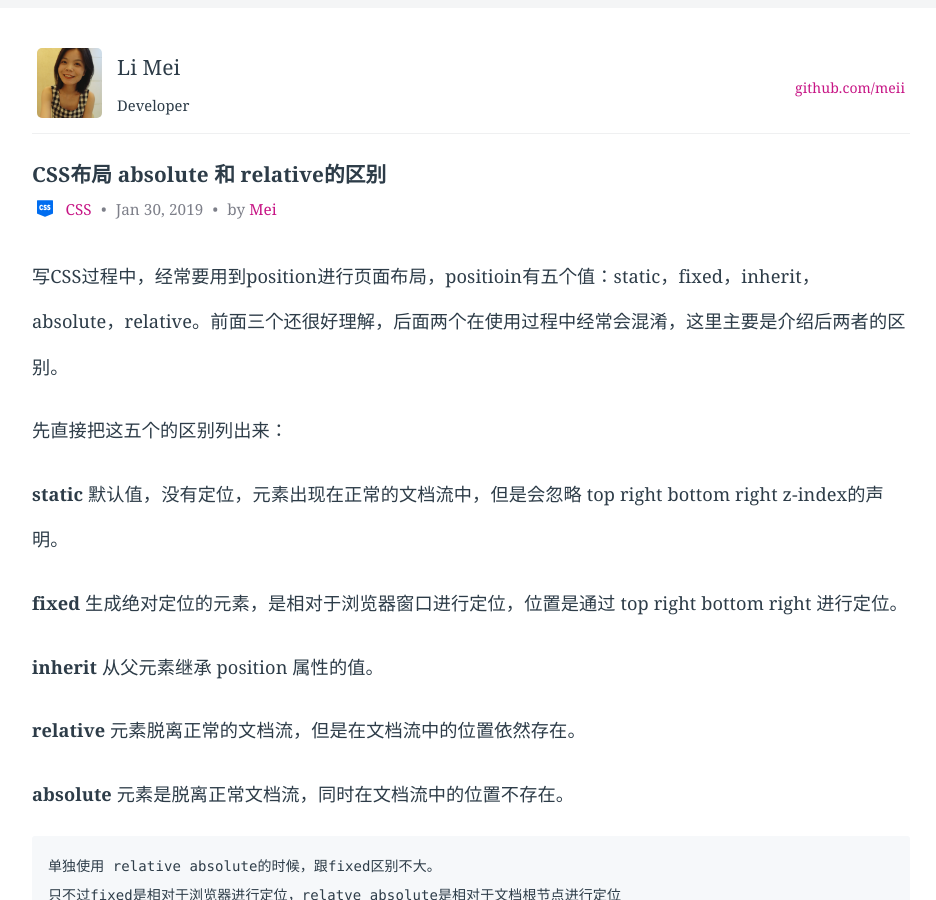
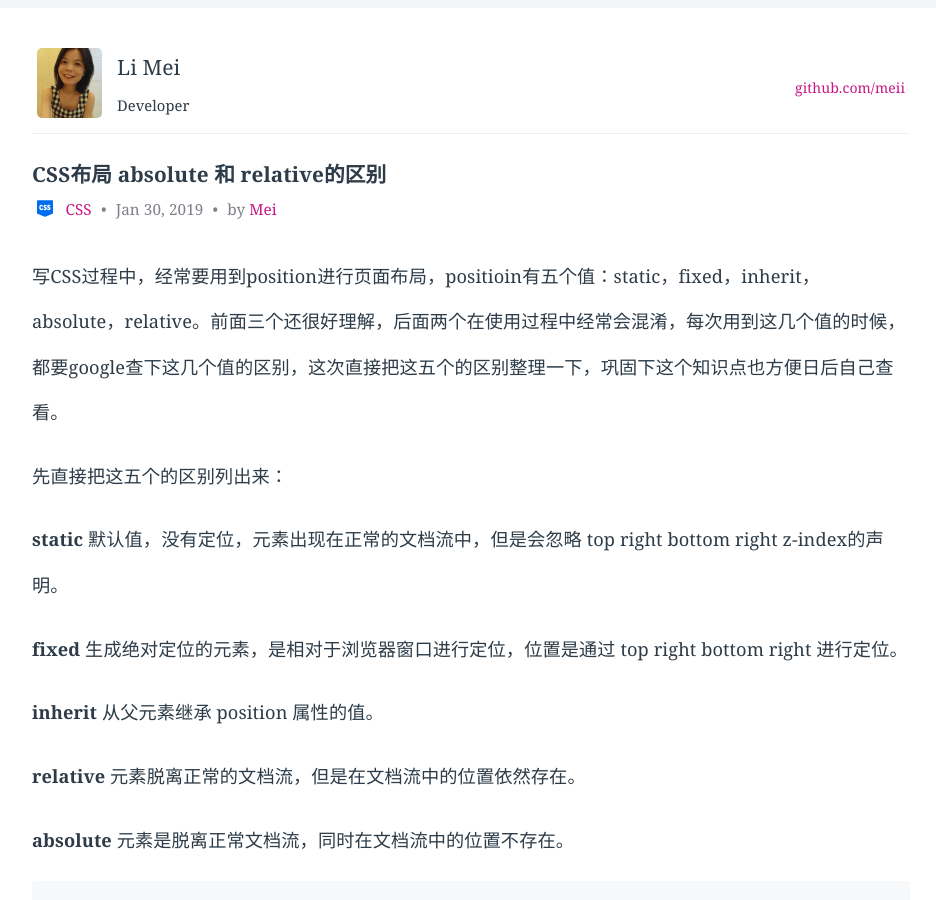
Before and after one commit to LiMeii/LiMeii.github.io, a Jekyll site: the page built from _posts/2019-01-30-css-position.md, in a window 1280 px wide and 900 px high. Shown: the whole window, without its empty margins (177-1113 px from the left). Built offline with Jekyll 4.4.1, drawn with Linux system fonts in a browser that asks for light colours.

Commit message:
update css position post

```diff
--- a/_posts/2019-01-30-css-position.md
+++ b/_posts/2019-01-30-css-position.md
@@ -13,7 +13,7 @@ layout: post
     <span>by <a class="github-link" href="http://github.com/limeii" title="http://github.com/limeii">Mei</a></span>
 </div>
 
-写CSS过程中，经常要用到position进行页面布局，positioin有五个值：static，fixed，inherit，absolute，relative。前面三个还很好理解，后面两个在使用过程中经常会混淆，这里主要是介绍后两者的区别。
+写CSS过程中，经常要用到position进行页面布局，positioin有五个值：static，fixed，inherit，absolute，relative。前面三个还很好理解，后面两个在使用过程中经常会混淆，每次用到这几个值的时候，都要google查下这几个值的区别，这次直接把这五个的区别整理一下，巩固下这个知识点也方便日后自己查看。
 
 
 先直接把这五个的区别列出来：
```
